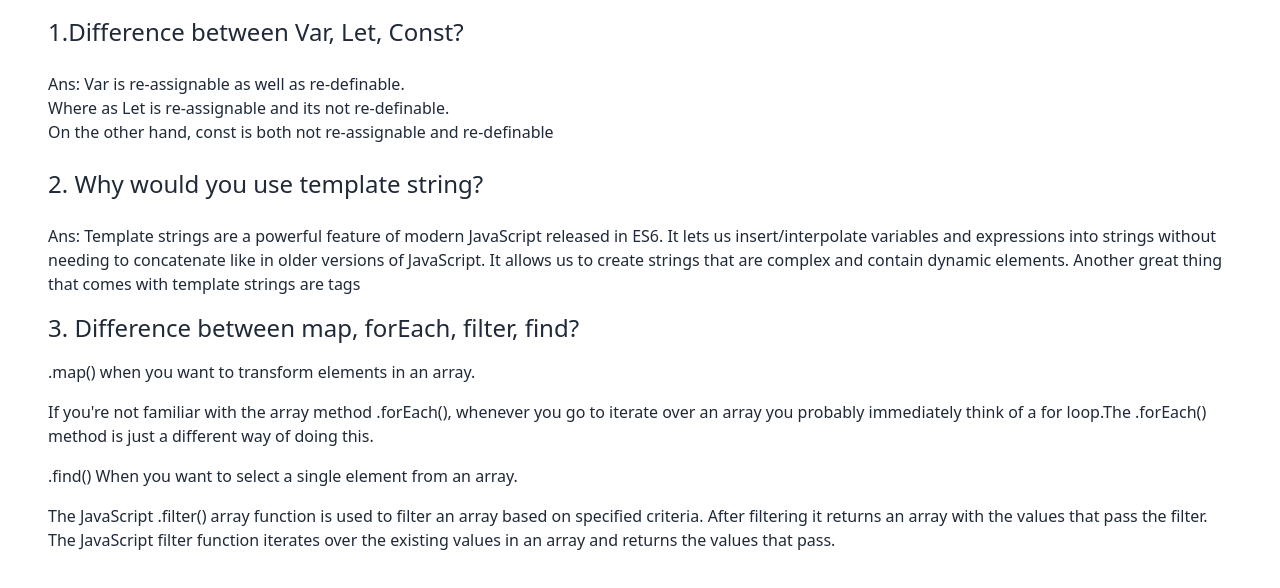
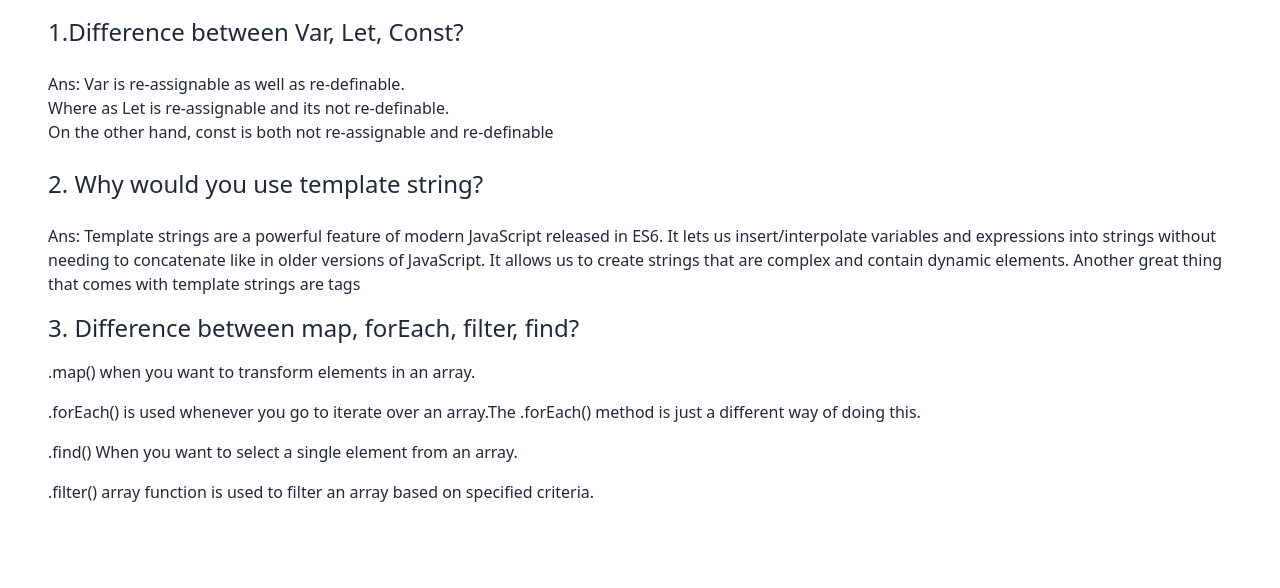
Before and after one commit to nayem9b/News-Portal, a plain HTML site: page questionnaire.html in a window 1280 px wide. Drawn offline with nearby package versions, Linux system fonts and the light colour scheme.

Commit message:
intendetion fixed

```diff
--- a/questionnaire.html
+++ b/questionnaire.html
@@ -19,15 +19,10 @@
 
     <h2 class="ml-12 mr-12 py-2 text-2xl">3. Difference between map, forEach, filter, find?</h2>
     <p class="ml-12 mr-12 py-2">.map() when you want to transform elements in an array.</p>
-    <p  class="ml-12 mr-12 py-2">If you're not familiar with the array method .forEach(), whenever you go to iterate over an
-        array you probably immediately think of a for loop.The .forEach() method is just a different way of doing this.
-     </p>
-
-
-     <p class="ml-12 mr-12 py-2">.find() When you want to select a single element from an array.</p>
-     <p class="ml-12 mr-12 py-2">The JavaScript .filter() array function is used to filter an array based on specified criteria.
-        After filtering it returns an array with the values that pass the filter. The JavaScript filter function
-        iterates over the existing values in an array and returns the values that pass.</p>
+    <p  class="ml-12 mr-12 py-2">.forEach() is used whenever you go to iterate over an
+        array.The .forEach() method is just a different way of doing this.</p>
+    <p class="ml-12 mr-12 py-2">.find() When you want to select a single element from an array.</p>
+     <p class="ml-12 mr-12 py-2">.filter() array function is used to filter an array based on specified criteria.</p>
 
 </body>
 </html>
```
Also changed, not shown: app.js (+1 -26 lines).
